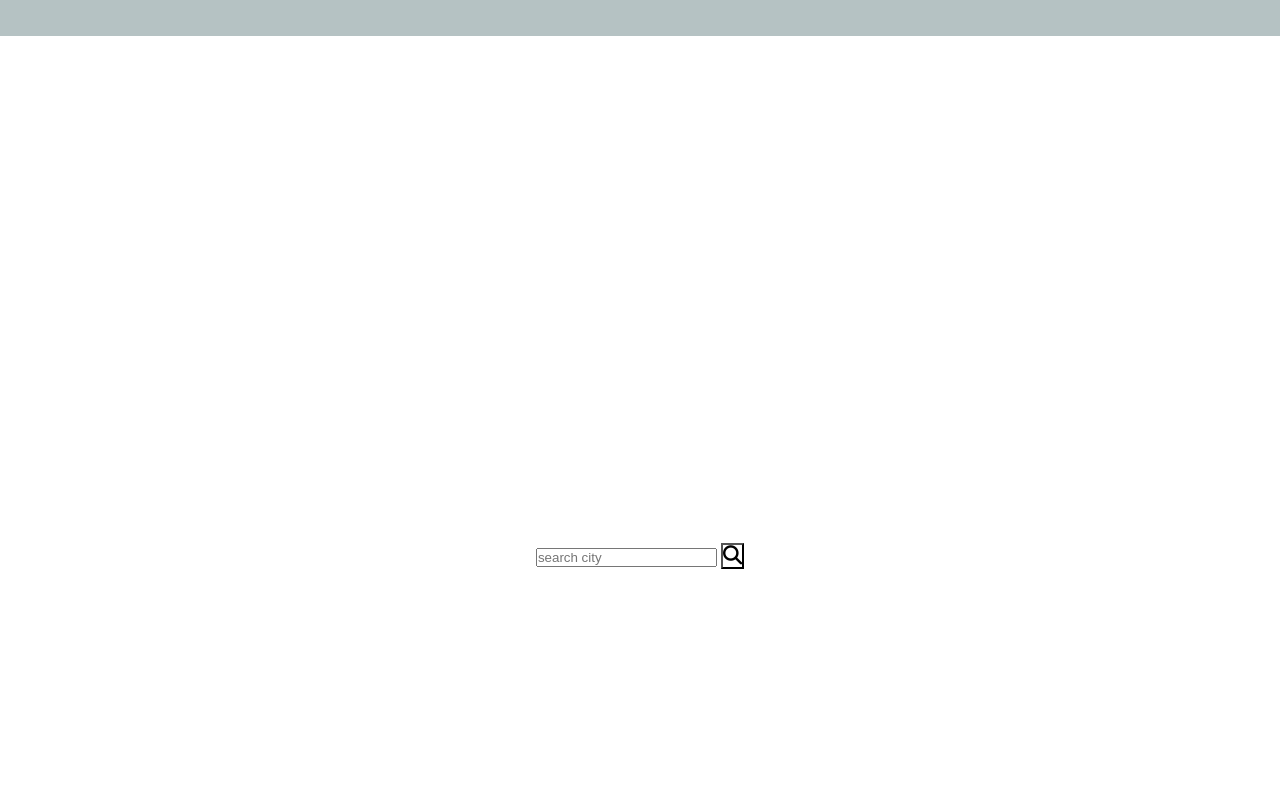
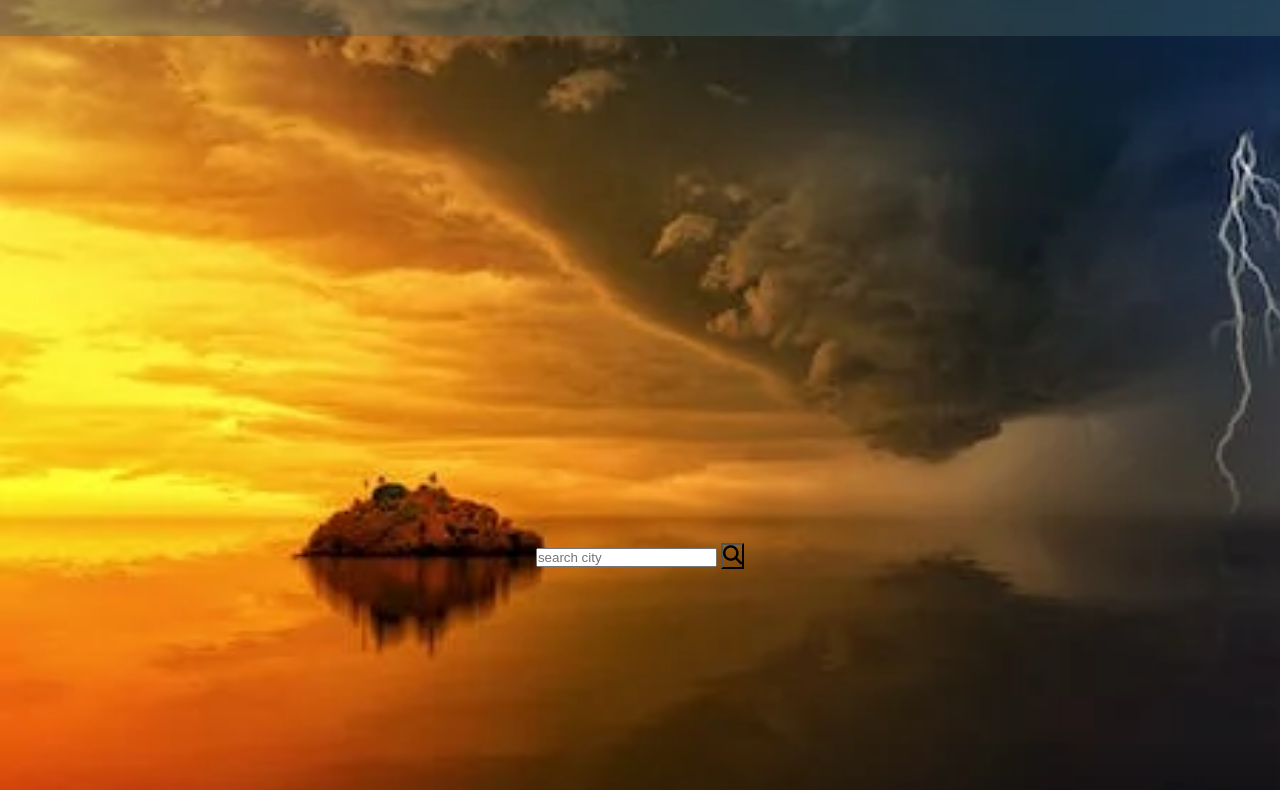
Before and after one commit to Shivuduu19/Weather-app, a plain HTML site: page index.html in a window 1280 px wide. Shown: the part 124-914 px from the top of the page. Drawn offline with Linux system fonts and the light colour scheme.

Commit message:
change background locaation

```diff
--- a/styles.css
+++ b/styles.css
@@ -4,7 +4,7 @@
     margin: 0;
 }
 body{
-    background-image: url(../src/images/weather.webp);
+    background-image: url(./images/weather.webp);
     background-repeat: no-repeat;
     background-size: cover;
 }
```
Also changed, not shown: images/weather.webp (added).
